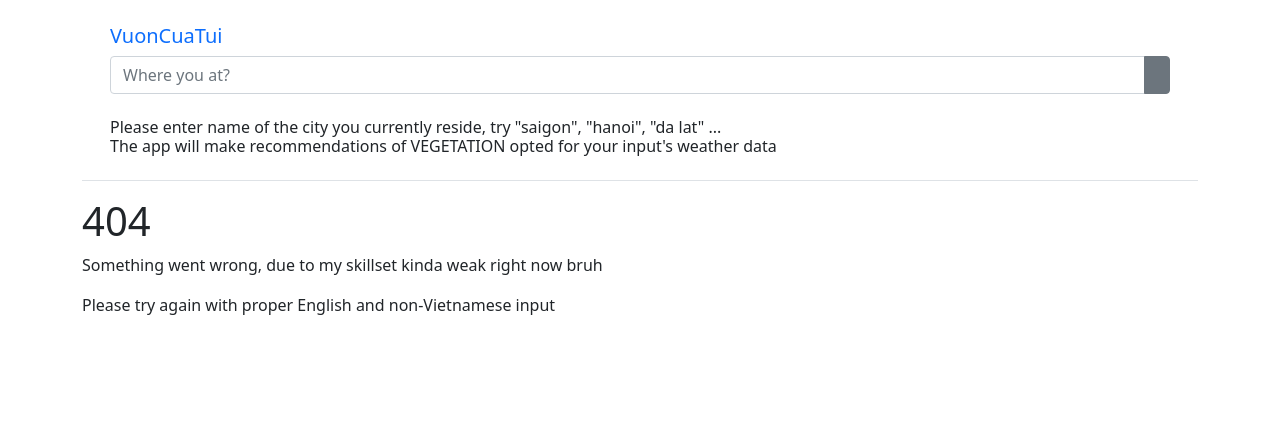
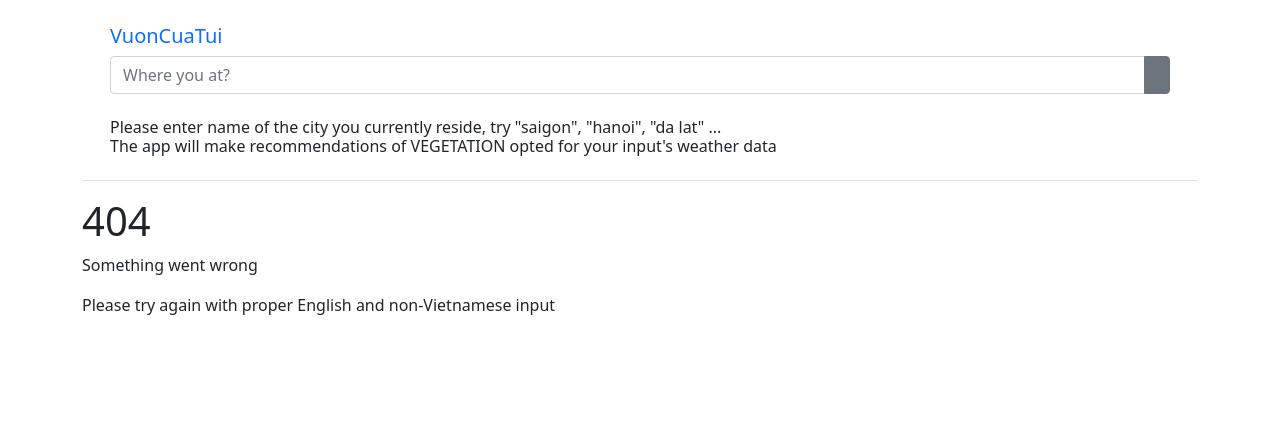
Before and after one commit to ricodnr/vuoncuatui, a Django app: template templates/404.html in a window 1280 px wide. Shown: the top 441 px of the page. Run offline with Django 3.2, Linux system fonts and the light colour scheme; the template is opened without the code that fills it, so the values that code supplies are empty.

Commit message:
Update 404.html

```diff
--- a/templates/404.html
+++ b/templates/404.html
@@ -1,6 +1,6 @@
 {%extends 'base.html'%}
 {%block content%}
 <h1>404</h1>
-<p>Something went wrong, due to my skillset kinda weak right now bruh</p>
+<p>Something went wrong</p>
 <p>Please try again with proper English and non-Vietnamese input</p>
 {%endblock%}
```
